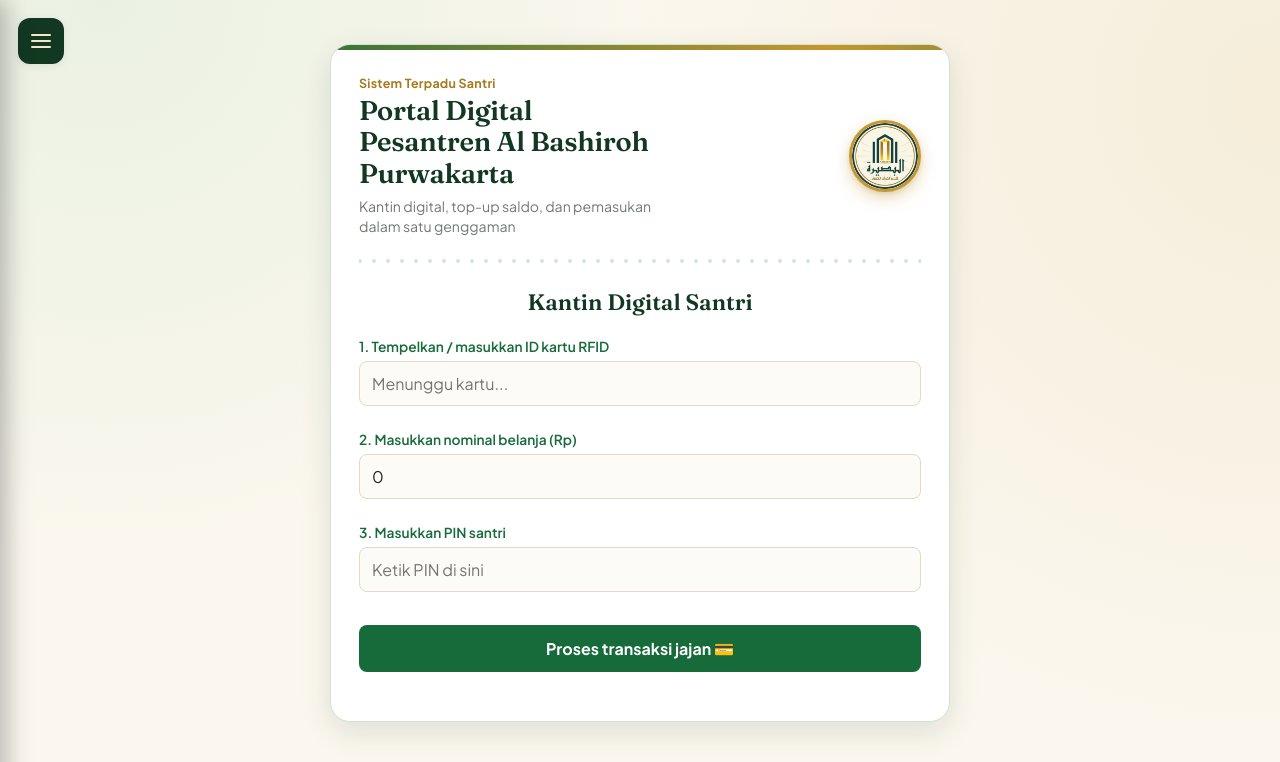
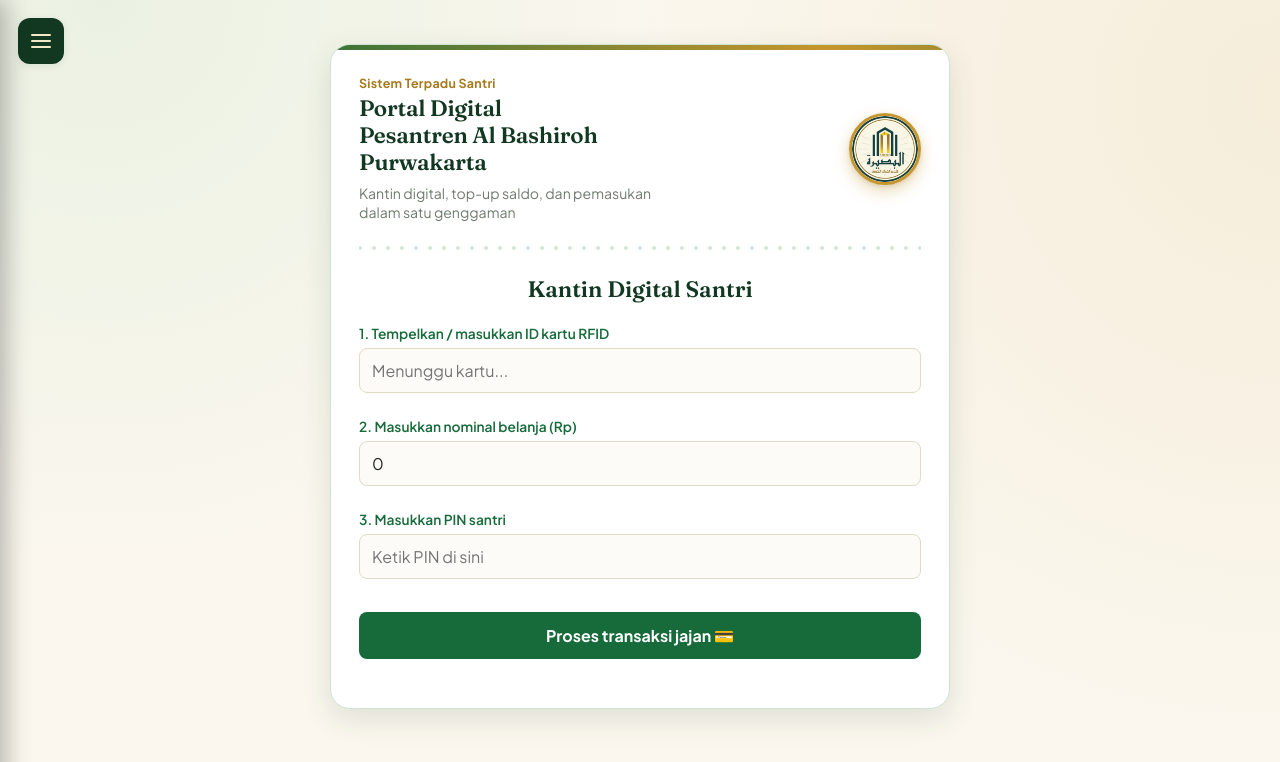
Before and after one commit to ismailafauzi/Portal-Kantin, a PHP site: page / in a window 1280 px wide. Shown: the top 762 px of the page. Run offline with PHP 8.4, Linux system fonts and the light colour scheme; some libraries are stand-ins or nearby versions.

Commit message:
Update style.css

```diff
--- a/style.css
+++ b/style.css
@@ -291,8 +291,8 @@
 
 .header-container h1 {
     margin: 0;
-    font-size: 1.7rem;
-    line-height: 1.15;
+    font-size: 1.4rem;
+    line-height: 1.2;
     letter-spacing: -0.01em;
 }
 
```
